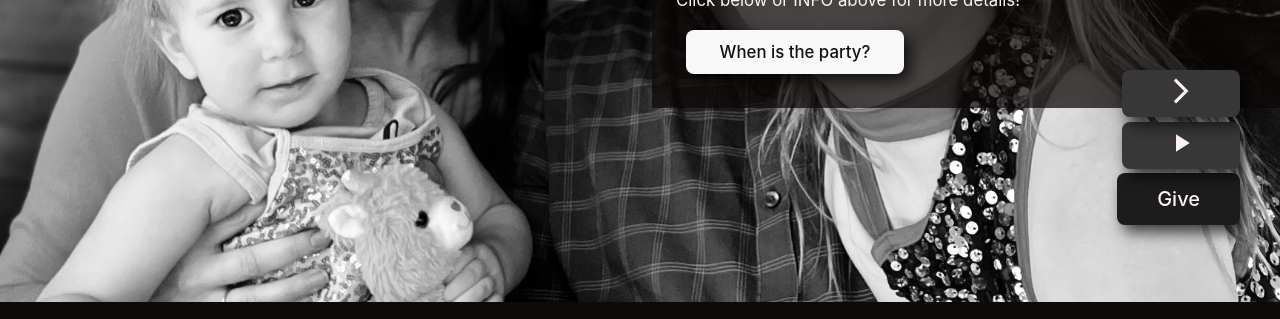
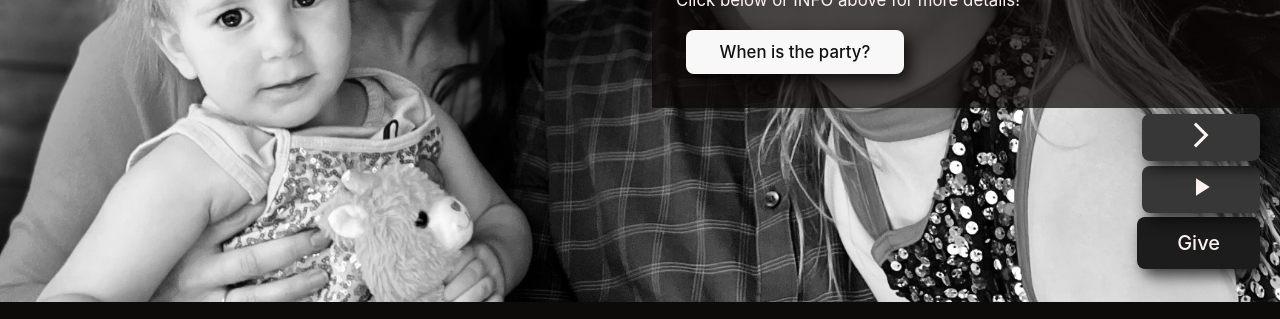
Before and after one commit to archonology/wedding-party, a React (Vite) app: page / in a window 1280 px wide. Shown: the part 531-850 px from the top of the page. Built offline with nearby package versions, Linux system fonts and the light colour scheme; a web font is replaced by a local one.

Commit message:
button location tweaks

```diff
--- a/src/App.css
+++ b/src/App.css
@@ -8,7 +8,7 @@ body {
 .moveText {
   position: absolute;
   right: 20px;
-  bottom: 19%;
+  bottom: 13.5%;
   z-index: 1;
 }
 
@@ -21,13 +21,13 @@ body {
   box-shadow: 6px 7px 15px rgba(0, 0, 0, 0.742);
   transition: .7s;
   z-index: 1;
-  margin-right: 20px;
+  /* margin-right: 20px; */
 }
 
 .playBox {
   position: absolute;
   right: 20px;
-  bottom: 12.5%;
+  bottom: 7%;
   z-index: 1;
 }
 
@@ -40,13 +40,13 @@ body {
   box-shadow: 6px 7px 15px rgba(0, 0, 0, 0.742);
   transition: .7s;
   z-index: 1;
-  margin-right: 20px;
+  /* margin-right: 20px; */
 }
 
 .donate {
   position: absolute;
   right: 20px;
-  bottom: 5.5%;
+  bottom: 0%;
   z-index: 1;
 }
 
@@ -59,7 +59,7 @@ body {
   box-shadow: 6px 7px 15px rgba(0, 0, 0, 0.742);
   transition: .7s;
   z-index: 1;
-  margin-right: 20px;
+  /* margin-right: 20px; */
 }
 
 .proceed-btn {
--- a/src/App.jsx
+++ b/src/App.jsx
@@ -43,16 +43,16 @@ function App() {
 
   const handleBox = () => {
     if (clicked) {
-      setBoxStyle(boxstyle2);
+      setBoxStyle(boxstyle1);
       setClicked(false);
     } else {
-      setBoxStyle(boxstyle1);
+      setBoxStyle(boxstyle2);
       setClicked(true);
     }
   };
   return (
     <>
-      <ThemeProvider theme={darkTheme} boxStyle={boxStyle}>
+      <ThemeProvider theme={darkTheme}>
         <Header />
         <div className="donate">
           <a
```
